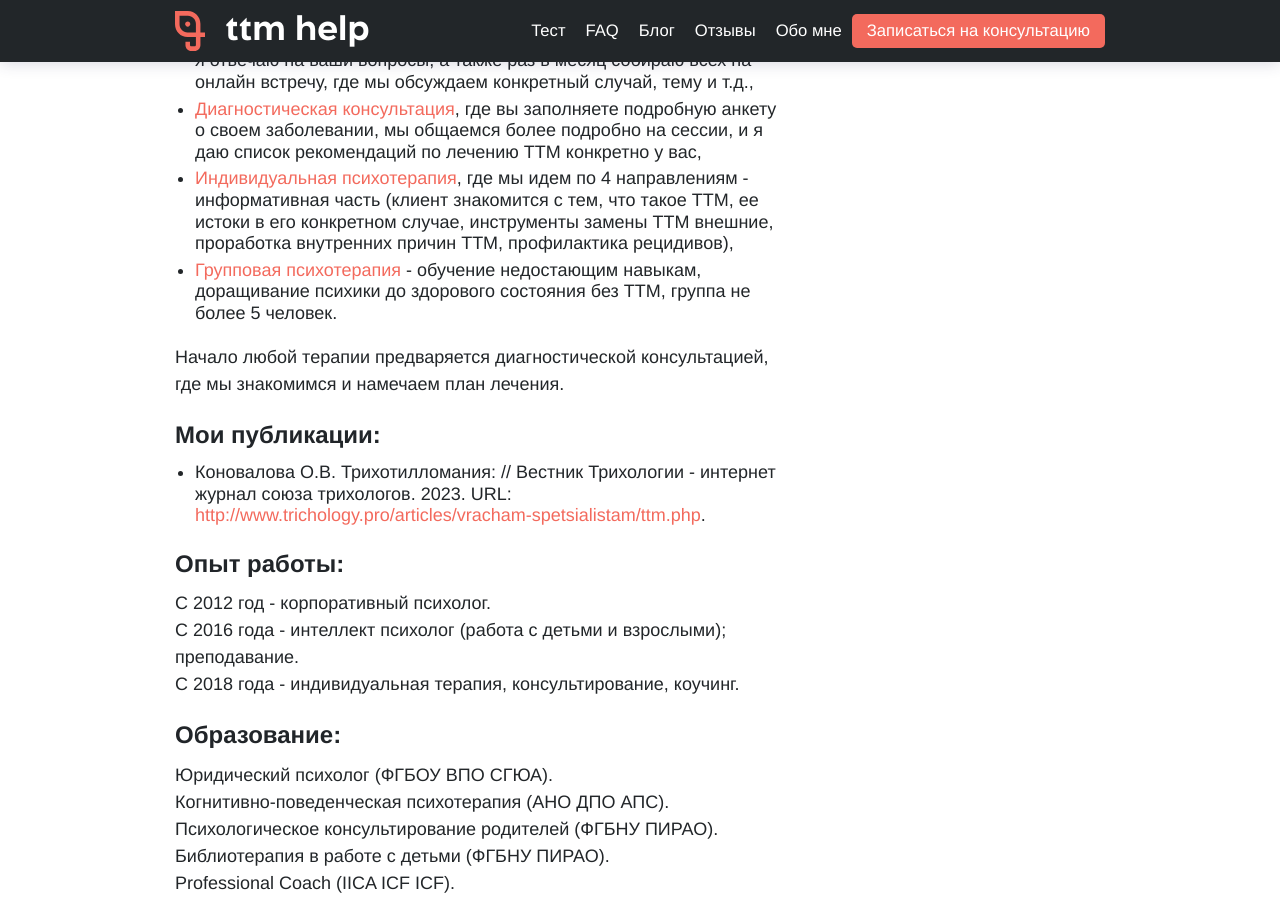
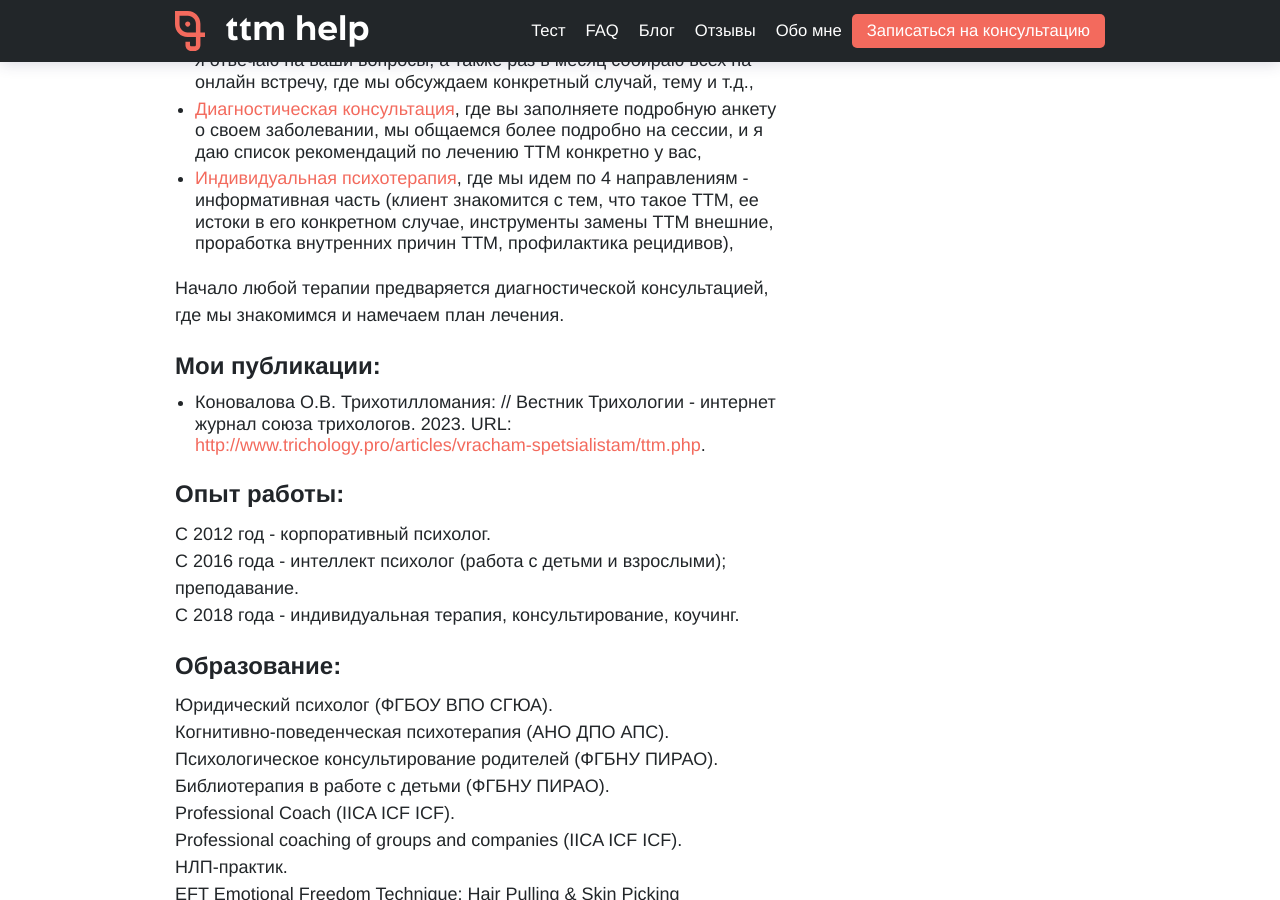
Before and after one commit to ttm-help/ttm-help.github.io, a Jekyll site: the page built from about.md, in a window 1280 px wide and 900 px high, scrolled down 1058 px. Built offline with Jekyll 4.4.1, drawn with Linux system fonts in a browser that asks for light colours.

```diff
--- a/about.md
+++ b/about.md
@@ -47,8 +47,6 @@
 - [Индивидуальная психотерапия](/contact.html), где мы идем по 4 направлениям - информативная часть
   (клиент знакомится с тем, что такое ТТМ, ее истоки в его конкретном случае, инструменты замены ТТМ внешние,
   проработка внутренних причин ТТМ, профилактика рецидивов),
-- [Групповая психотерапия](/group-therapy.html) - обучение недостающим навыкам, доращивание психики до здорового состояния
-  без ТТМ, группа не более 5 человек.
 
 Начало любой терапии предваряется диагностической консультацией, где мы знакомимся и намечаем план лечения.
 
```
